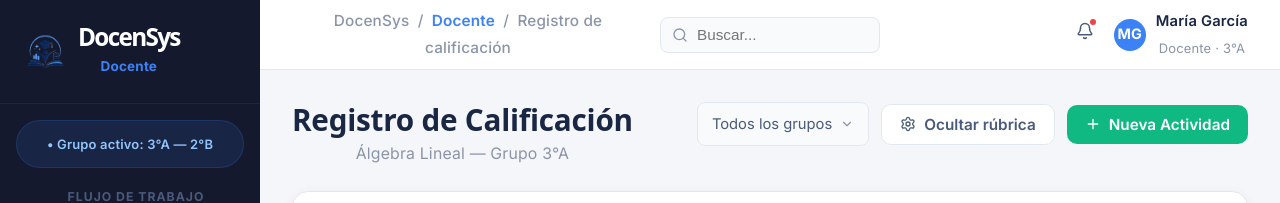
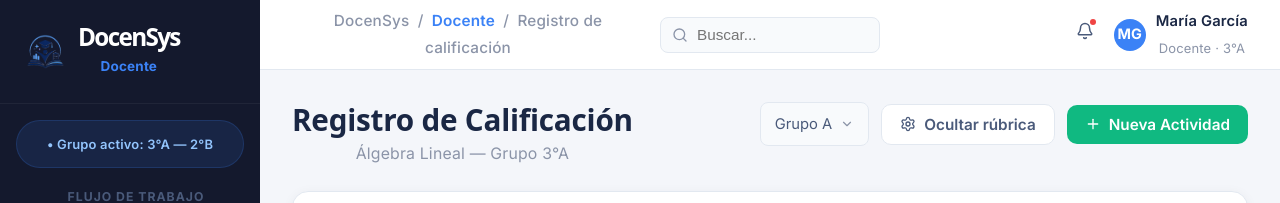
Before and after one commit to Digimeru/Proyecto-estadia, a React (Vite) app in the folder Frontend/SIGEA-PP/: page /docente/calificaciones in a window 1280 px wide. Shown: the top 203 px of the page. Built offline with nearby package versions, Linux system fonts and the light colour scheme.

Commit message:
Botón de exportar

```diff
--- a/Frontend/SIGEA-PP/src/pages/Docente/RegistroCalificaciones.tsx
+++ b/Frontend/SIGEA-PP/src/pages/Docente/RegistroCalificaciones.tsx
@@ -4,6 +4,7 @@ import {
   Settings,
   ChevronDown,
   TrendingUp,
+  Download,
   Save,
   Trash2,
   Edit3,
@@ -88,7 +89,6 @@ const rubricaInicial: RubricaItem[] = [
 
 function RegistroCalificaciones() {
   const groupOptions = [
-    "Todos los grupos",
     "Grupo A",
     "Grupo B",
     "Grupo C",
@@ -395,6 +395,10 @@ function RegistroCalificaciones() {
             {alumnos.length} alumnos · Parcial {parcialActivo}
           </span>
           <div className="footer-actions">
+            <button type="button" className="btn-outline">
+              <Download size={16} />
+              Exportar
+            </button>
             <button type="button" className="btn-primary">
               <Save size={16} />
               Guardar Registro
```
Also changed, not shown: 1 other file (tests, documents, lock files or other folders).
